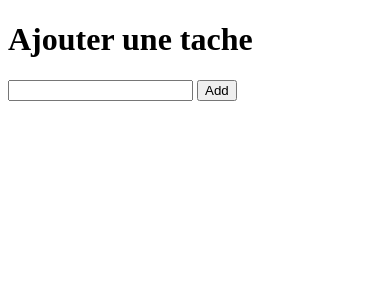
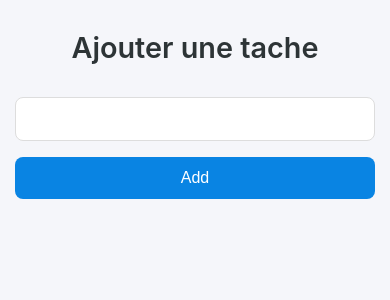
Before and after one commit to ayanakkabi1/To-Do-List-Application-Learn-PHP-, a PHP site: page / in a window 390 px wide. Shown: the top 300 px of the page. Run offline with PHP 8.4, Linux system fonts and the light colour scheme.

Commit message:
feat: add modern task form styling
- Implement clean, responsive form layout
- Add hover effects and focus states for better UX
- Ensure mobile-friendly design with flexbox

```diff
--- /dev/null
+++ b/add_task.php
@@ -0,0 +1,4 @@
+<?php
+$task=$_POST['task']??"";
+if(!)
+?>
--- a/index.php
+++ b/index.php
@@ -2,6 +2,7 @@
 <html>
   <head>
     <title>Ma Todo App</title>
+    <link rel="stylesheet" href="style.css">
   </head>
   <body>
     <h1>Ajouter une tache</h1>
--- a/style.css
+++ b/style.css
@@ -0,0 +1,84 @@
+* {
+    margin: 0;
+    padding: 0;
+    box-sizing: border-box;
+}
+
+body {
+    font-family: -apple-system, BlinkMacSystemFont, 'Segoe UI', Roboto, Oxygen, sans-serif;
+    background: #f5f6fa;
+    padding: 50px 20px;
+    min-height: 100vh;
+}
+
+h1 {
+    color: #2d3436;
+    text-align: center;
+    margin-bottom: 2rem;
+    font-size: 1.8rem;
+    font-weight: 600;
+}
+
+form {
+    max-width: 400px;
+    margin: 0 auto;
+    display: flex;
+    gap: 8px;
+}
+
+input[type="text"] {
+    flex: 1;
+    padding: 12px 16px;
+    border: 1px solid #ddd;
+    border-radius: 8px;
+    font-size: 1rem;
+    transition: all 0.2s ease;
+    background: white;
+}
+
+input[type="text"]:focus {
+    border-color: #74b9ff;
+    box-shadow: 0 0 0 3px rgba(116, 185, 255, 0.1);
+    outline: none;
+}
+
+input[type="text"]::placeholder {
+    color: #a0a0a0;
+}
+
+button {
+    background: #0984e3;
+    color: white;
+    border: none;
+    padding: 12px 24px;
+    border-radius: 8px;
+    font-size: 1rem;
+    font-weight: 500;
+    cursor: pointer;
+    transition: all 0.2s ease;
+    white-space: nowrap;
+}
+
+button:hover {
+    background: #0770c4;
+    transform: translateY(-1px);
+}
+
+button:active {
+    transform: translateY(0);
+}
+
+/* Responsive */
+@media (max-width: 480px) {
+    body {
+        padding: 30px 15px;
+    }
+
+    form {
+        flex-direction: column;
+    }
+
+    input[type="text"] {
+        margin-bottom: 8px;
+    }
+}
```
